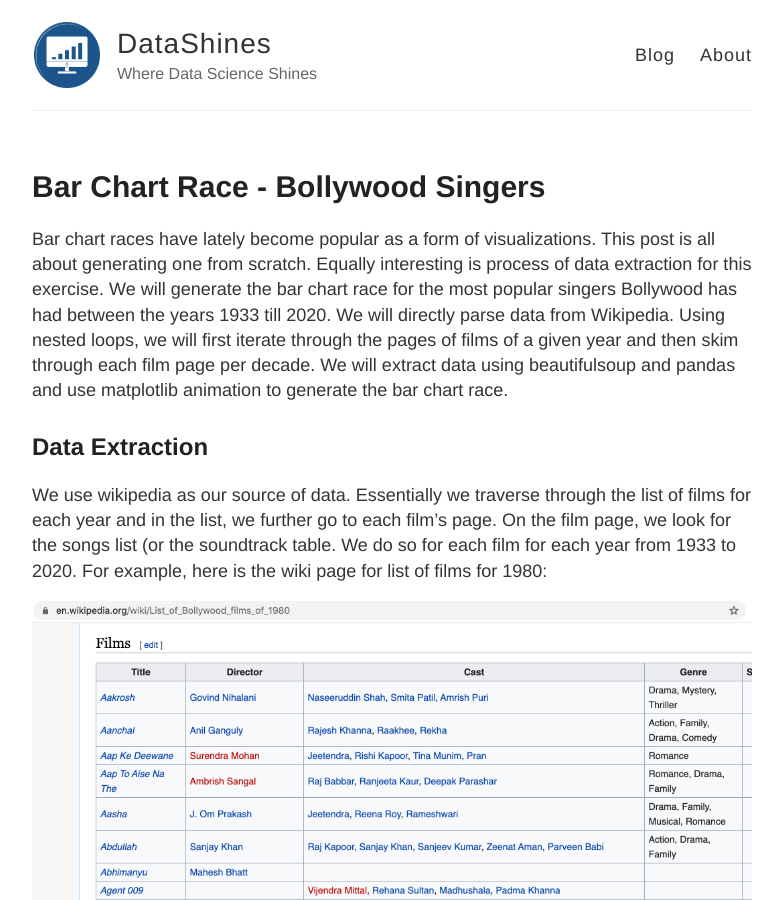
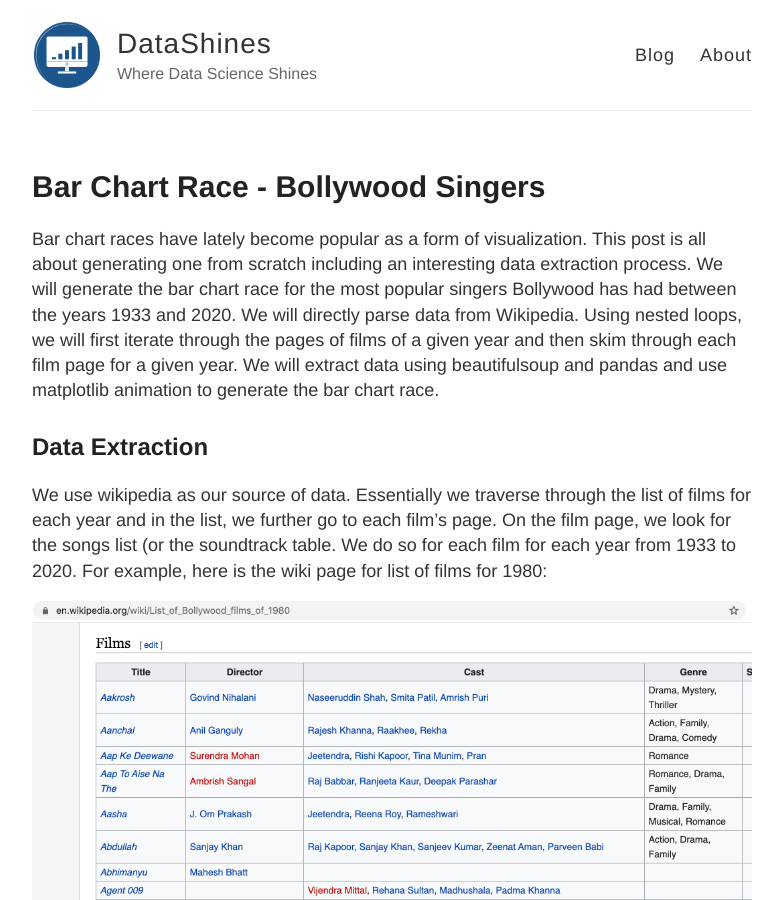
Before and after one commit to datashines/datashines.github.io, a Jekyll site: the page built from _posts/2020-07-06-Bar-Chart-Race-Bollywood-Singers.md, in a window 1280 px wide and 900 px high. Shown: the whole window, without its empty margins (248-1031 px from the left). Built offline with Jekyll 4.4.1, drawn with Linux system fonts in a browser that asks for light colours; comment, search, counter and statistics services are not loaded; some of the changed text lies outside the part shown.

Commit message:
blog on bar charts race edits 2

```diff
--- a/_posts/2020-07-06-Bar-Chart-Race-Bollywood-Singers.md
+++ b/_posts/2020-07-06-Bar-Chart-Race-Bollywood-Singers.md
@@ -3,12 +3,13 @@ layout: post
 title: Bar Chart Race - Bollywood Singers
 ---
 
-Bar chart races have lately become popular as a form of visualizations. This post is all about
-generating one from scratch. Equally interesting is process of data extraction for this exercise. We
+Bar chart races have lately become popular as a form of visualization. This post is all about
+generating one from scratch including an interesting data extraction process. We
 will generate the bar chart race for the most popular singers Bollywood has had between the years 1933
-till 2020. We will directly parse data from Wikipedia. Using nested loops, we will first iterate
-through the pages of films of a given year and then skim through each film page per decade. We will extract
-data using beautifulsoup and pandas and use matplotlib animation to generate the bar chart race.
+and 2020. We will directly parse data from Wikipedia. Using nested loops, we will first iterate
+through the pages of films of a given year and then skim through each film page for a given year. We
+will extract data using beautifulsoup and pandas and use matplotlib animation to generate the bar chart
+race.
 
 ## Data Extraction
 
@@ -152,7 +153,7 @@ animator.to_html5_video()
 
 The output animation should look something like this:
 
- <video width="1096" height="512" autoplay loop>
+ <video width="1600" height="750" autoplay loop>
   <source src="{{ site.baseurl }}/data/2020-07-06-Bar-Chart-Race-Bollywood-Singers/top_bollywood_singers_race.mp4" type="video/mp4">
 Your browser does not support the video tag.
 </video>
@@ -170,7 +171,7 @@ available at my [github](https://github.com/arj7192/bollywood_singers_bar_chart_
 Grateful to [Wikipedia](https://en.wikipedia.org/) for being the amazing data source it is. I also took
 inspiration from [this medium blog](https://medium.com/analytics-vidhya/web-scraping-wiki-tables-using-beautifulsoup-and-python-6b9ea26d8722)
  to scrape tabular data from wikipedia pages and the bar chart race code was mostly borrowed from
- [another well-written medium blog](https://towardsdatascience.com/bar-chart-race-in-python-with-matplotlib-8e687a5c8a41)
+ [another well-written medium blog.](https://towardsdatascience.com/bar-chart-race-in-python-with-matplotlib-8e687a5c8a41)
 
 
 Thank you for reading this post. Hope it was useful !
```
